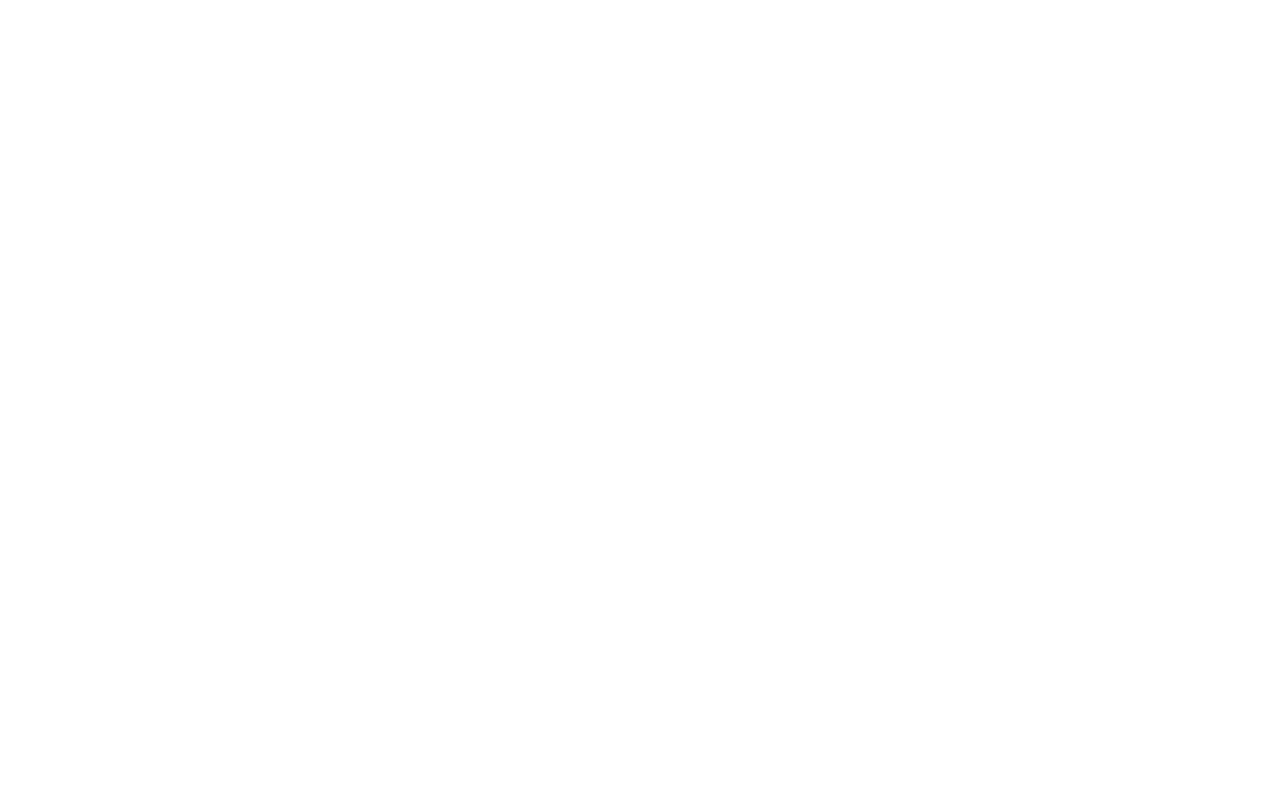
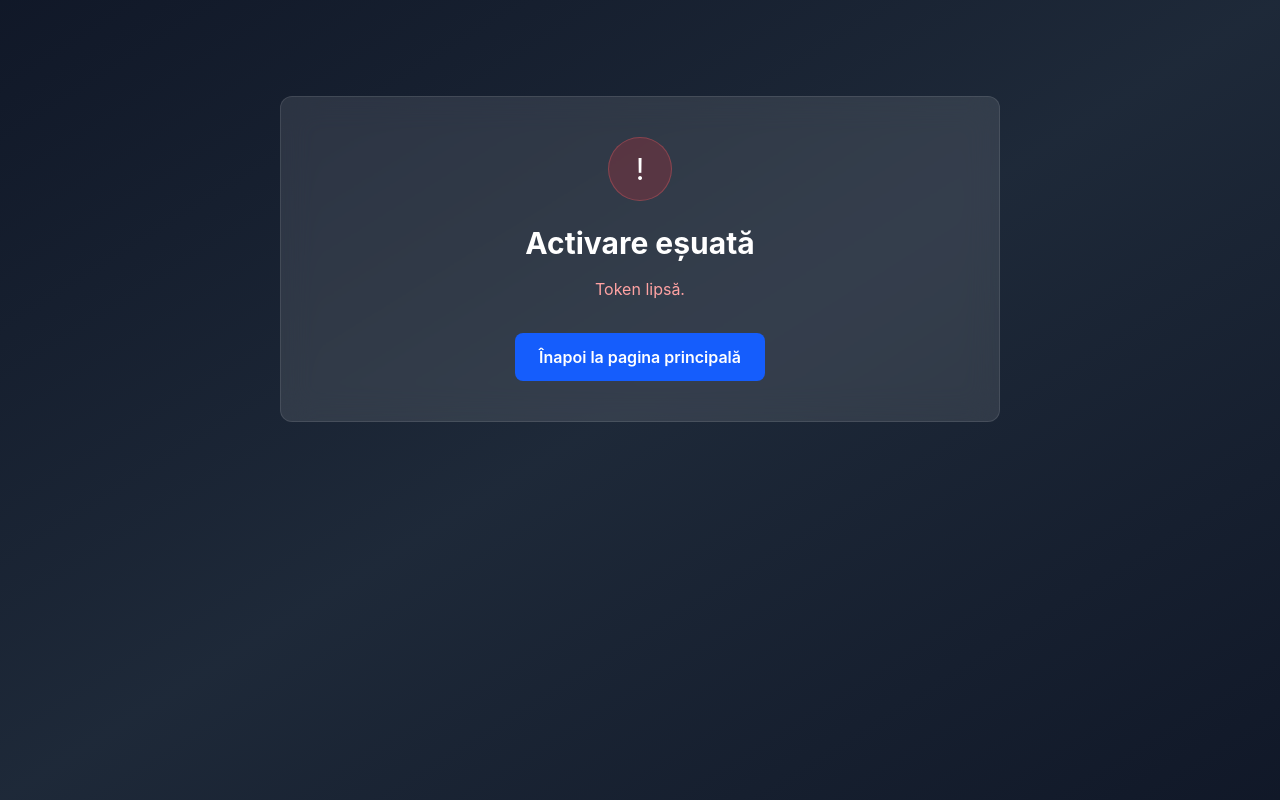
Before and after one commit to nidarg/bett, a React app in the folder frontend/: page /activate in a window 1280 px wide. Before the commit this address had no page. Built offline with nearby package versions, Linux system fonts and the light colour scheme; no server answers; the HTML template or start-up script is replaced by a standard one.

Commit message:
update readme file

```diff
--- a/frontend/src/App.jsx
+++ b/frontend/src/App.jsx
@@ -2,6 +2,7 @@
 import HomePage from "./pages/HomePage"
 import SuccessPage from "./pages/SuccessPage"
 import CancelPage from "./pages/CancelPage"
+import ActivationPage from "./pages/ActivationPage"
 
 function App() {
   return (
@@ -10,6 +11,7 @@
         <Route path="/" element={<HomePage />} />
         <Route path="/success" element={<SuccessPage />} />
         <Route path="/cancel" element={<CancelPage />} />
+        <Route path="/activate" element={<ActivationPage />} />
       </Routes>
     </BrowserRouter>
   )
--- /dev/null
+++ b/frontend/src/pages/ActivationPage.jsx
@@ -0,0 +1,118 @@
+import { useEffect, useState } from "react"
+import { useSearchParams, Link } from "react-router-dom"
+
+function ActivationPage() {
+  const [searchParams] = useSearchParams()
+  const token = searchParams.get("token")
+
+  const [loading, setLoading] = useState(true)
+  const [subscriber, setSubscriber] = useState(null)
+  const [errorMessage, setErrorMessage] = useState("")
+
+  const API_URL = import.meta.env.VITE_API_URL
+
+  useEffect(() => {
+    const validateToken = async () => {
+      try {
+        if (!token) {
+          setErrorMessage("Token lipsă.")
+          setLoading(false)
+          return
+        }
+
+        const response = await fetch(`${API_URL}/api/activate?token=${token}`)
+        const result = await response.json()
+
+        if (!response.ok || !result.success) {
+          setErrorMessage(result.message || "Token invalid sau expirat.")
+          setLoading(false)
+          return
+        }
+
+        setSubscriber(result.subscriber)
+        setLoading(false)
+      } catch (error) {
+        setErrorMessage("Nu s-a putut valida tokenul.")
+        setLoading(false)
+      }
+    }
+
+    validateToken()
+  }, [token, API_URL])
+
+  return (
+    <div className="min-h-screen bg-gradient-to-br from-gray-900 via-gray-800 to-gray-900 text-white">
+      <div className="max-w-3xl mx-auto px-6 py-24">
+        <div className="bg-white/10 backdrop-blur-lg rounded-xl p-10 border border-white/10 text-center">
+
+          {loading && (
+            <>
+              <h1 className="text-3xl font-bold mb-4">
+                Verificăm activarea...
+              </h1>
+              <p className="text-gray-300">
+                Te rugăm să aștepți câteva secunde.
+              </p>
+            </>
+          )}
+
+          {!loading && errorMessage && (
+            <>
+              <div className="w-16 h-16 mx-auto mb-6 rounded-full bg-red-500/20 flex items-center justify-center border border-red-400/30">
+                <span className="text-3xl">!</span>
+              </div>
+
+              <h1 className="text-3xl font-bold mb-4">
+                Activare eșuată
+              </h1>
+
+              <p className="text-red-300 mb-8">
+                {errorMessage}
+              </p>
+
+              <Link
+                to="/"
+                className="inline-block bg-blue-600 hover:bg-blue-700 transition px-6 py-3 rounded-lg font-semibold"
+              >
+                Înapoi la pagina principală
+              </Link>
+            </>
+          )}
+
+          {!loading && subscriber && (
+            <>
+              <div className="w-16 h-16 mx-auto mb-6 rounded-full bg-green-500/20 flex items-center justify-center border border-green-400/30">
+                <span className="text-3xl">✓</span>
+              </div>
+
+              <h1 className="text-3xl font-bold mb-4">
+                Activare validă
+              </h1>
+
+              <p className="text-gray-300 mb-4">
+                Contul asociat cu emailul de mai jos a fost validat cu succes:
+              </p>
+
+              <p className="text-blue-300 font-semibold mb-8">
+                {subscriber.email}
+              </p>
+
+              <p className="text-gray-400 mb-8">
+                În pasul următor vei conecta contul tău de Telegram pentru a primi acces la canalul privat.
+              </p>
+
+              <button
+                className="bg-blue-600 hover:bg-blue-700 transition px-6 py-3 rounded-lg font-semibold"
+              >
+                Conectează Telegram
+              </button>
+            </>
+          )}
+
+        </div>
+      </div>
+    </div>
+  )
+}
+
+export default ActivationPage
```
Also changed, not shown: 1 other file (tests, documents, lock files or other folders).
